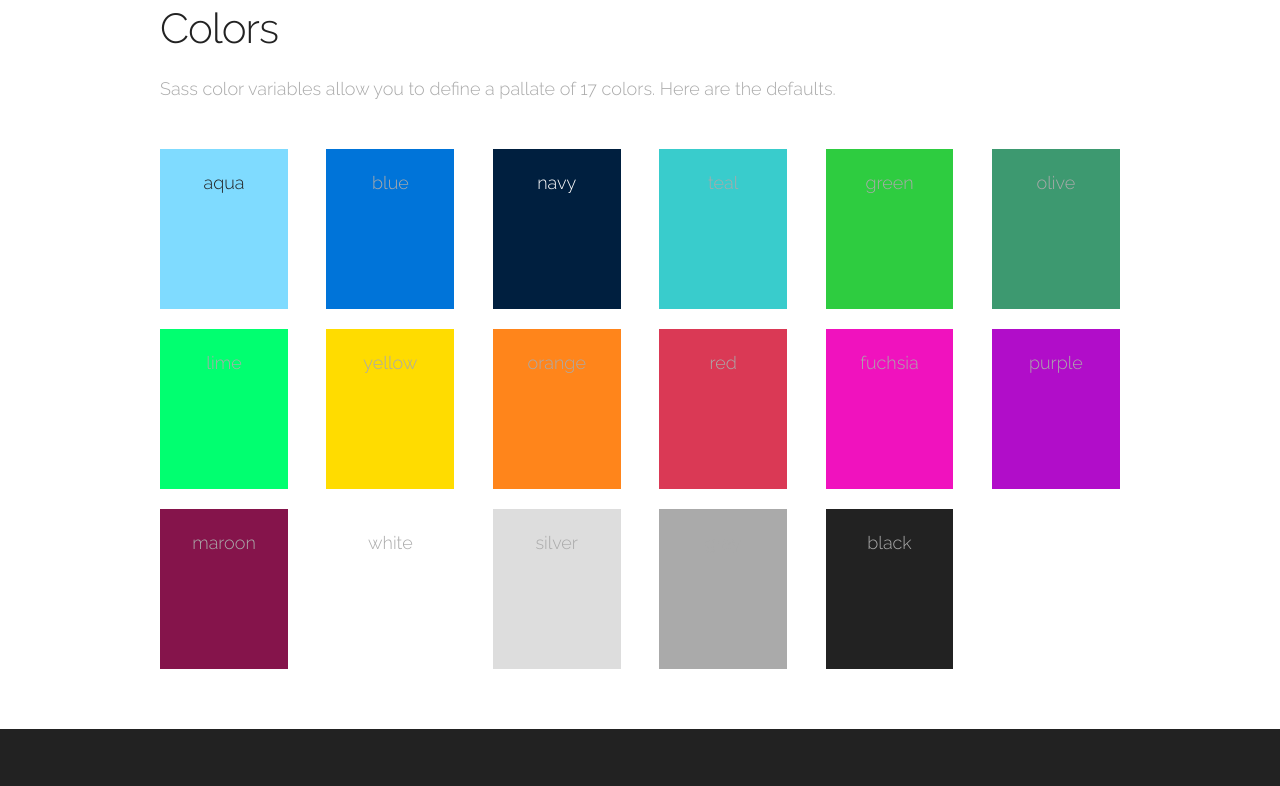
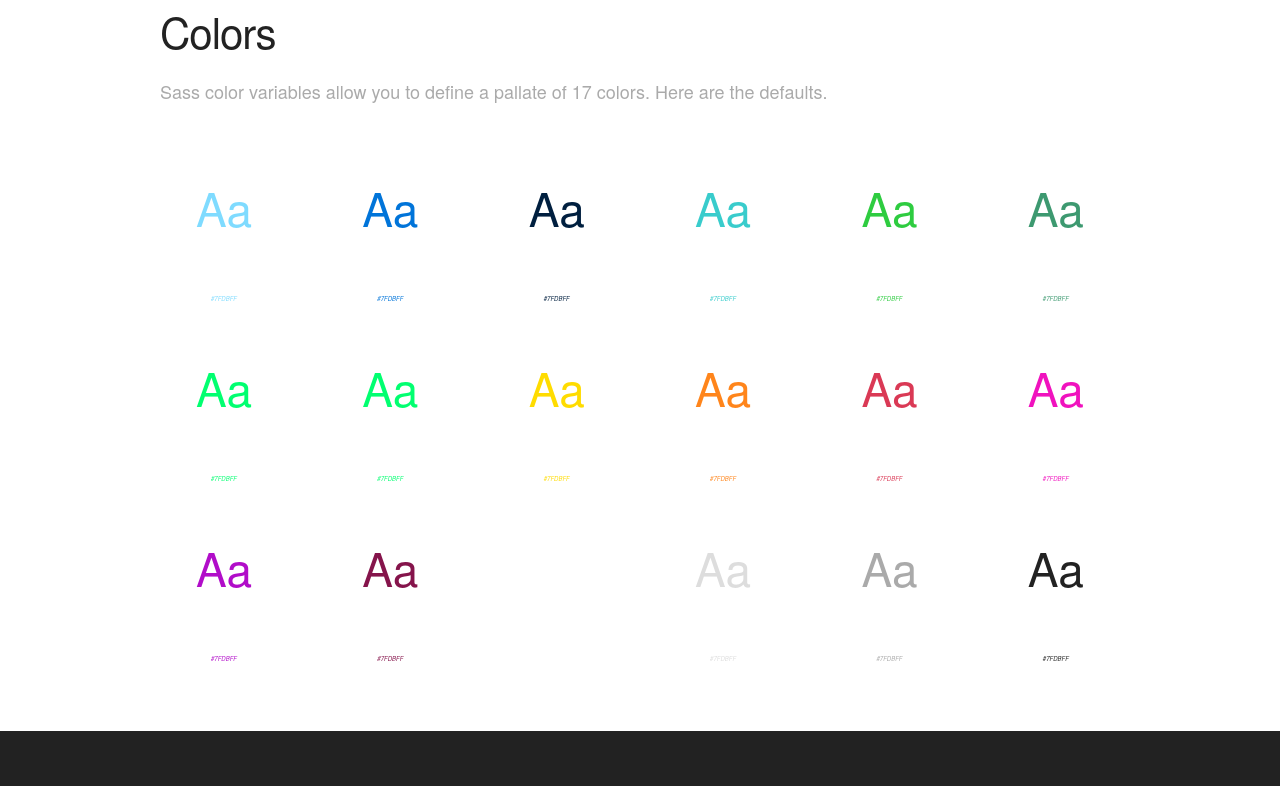
Before and after one commit to whaleen/pelican, a website: page app/index.html in a window 1280 px wide. Shown: the part 1320-2106 px from the top of the page. Drawn offline with nearby package versions, Linux system fonts and the light colour scheme.

Commit message:
tiny pecks at crumbs

```diff
--- a/app/index.html
+++ b/app/index.html
@@ -4,15 +4,15 @@
 
   <meta charset="utf-8">
   <title>Pelican</title>
-  <meta name="description" content="Gulp tasks over Sass development.">
+  <meta name="description" content="">
   <meta name="author" content="Joshua Vaage">
 
   <meta name="viewport" content="width=device-width, initial-scale=1">
 
-  <link href='http://fonts.googleapis.com/css?family=Raleway:400,300,600' rel='stylesheet' type='text/css'>
+  <!-- <link href='http://fonts.googleapis.com/css?family=Raleway:400,300,600' rel='stylesheet' type='text/css'> -->
 
   <link rel="stylesheet" href="css/pelican.css">
-  <link rel="stylesheet" href="http://code.ionicframework.com/ionicons/2.0.1/css/ionicons.min.css">
+  <!-- <link rel="stylesheet" href="http://code.ionicframework.com/ionicons/2.0.1/css/ionicons.min.css"> -->
 
   <link rel="icon" type="image/png" href="images/favicon.png" />
 
@@ -64,24 +64,23 @@
 
 <div class="panel-wrapper">
 
-  <section class="vw-container bg-black white">
+  <section class="bg-black white">
   <div class="container">
     <div class="row">
       <div class="six columns">
-
         <p class="">
         <a class="button" href="https://github.com/whaleen/poise/archive/master.zip"><i class="ion-ios-download"></i> Download Source</a>
         <a class="button"><i class="ion-social-github"></i> View on GitHub</a></p>
-
       </div>
-
+      <div class="three columns">
+      </div>
     </div>
   </div>
 </section>
 
 
 
-  <section class="vw-container bg-white gray">
+<section class="vw-container bg-white gray">
     <div class="container">
         <div class="row">
           <div class="eight columns">
@@ -91,9 +90,7 @@
                <p>All modules share <a href="#components">Sass</a> variables and are compiled into an 56kb <strong>unminified</strong> CSS file called <a href="#components">pelican.css</a> .</p>
 
                <p>Pelican uses <a href="#components">Gulp</a> to compile Sass and inject changes live into the browser.</p>
-
           </div>
-
 
           <div class="four columns">
             <img src="images/pelican-logo.png">
@@ -110,27 +107,18 @@
             <i class="ion-repo-fork"></i>
             <h3 class="">Try Pelican</h3>
               <p class="">
-
-
                 <p>Clone this entire repo</p>
-
                 <p><code class="bg-blue white border--blue">$ git clone https://github.com/whaleen/pelican.git</code></p>
-
-
                 <p>Move into the directory containing Pelican</p>
                 <p><code class="bg-blue white border--blue">
                 $ cd pelican
               </code></p>
-
-
                 <p>Install dependencies</p>
                 <p><code class="bg-blue white border--blue">$ npm install</code></p>
-
                 <p>Run Pelican</p>
                 <code class="bg-blue white border--blue">
                 $ npm start
               </code>
-
               </p>
         </div>
         <div class="four columns">
@@ -145,27 +133,28 @@
 
     <p class="">Sass color variables allow you to define a pallate of 17 colors. Here are the defaults. </p>
     <div class="row colors">
-      <div class="two columns bg-aqua black">aqua</div>
-      <div class="two columns bg-blue">blue</div>
-      <div class="two columns bg-navy white">navy</div>
-      <div class="two columns bg-teal">teal</div>
-      <div class="two columns bg-green">green</div>
-      <div class="two columns bg-olive">olive</div>
+      <div class="two columns aa bg-white aqua border--aqua">Aa<br><i class="hex-color">#7FDBFF</i></div>
+      <div class="two columns aa bg-white blue">Aa<br><i class="hex-color">#7FDBFF</i></div>
+      <div class="two columns aa bg-white navy">Aa<br><i class="hex-color">#7FDBFF</i></div>
+      <div class="two columns aa bg-white teal">Aa<br><i class="hex-color">#7FDBFF</i></div>
+      <div class="two columns aa bg-white green">Aa<br><i class="hex-color">#7FDBFF</i></div>
+      <div class="two columns aa bg-white olive">Aa<br><i class="hex-color">#7FDBFF</i></div>
     </div>
     <div class="row colors">
-      <div class="two columns bg-lime">lime</div>
-      <div class="two columns bg-yellow">yellow</div>
-      <div class="two columns bg-orange">orange</div>
-      <div class="two columns bg-red">red</div>
-      <div class="two columns bg-fuchsia">fuchsia</div>
-      <div class="two columns bg-purple">purple</div>
+      <div class="two columns aa bg-white lime">Aa<br><i class="hex-color">#7FDBFF</i></div>
+      <div class="two columns aa bg-white lime">Aa<br><i class="hex-color">#7FDBFF</i></div>
+      <div class="two columns aa bg-white yellow">Aa<br><i class="hex-color">#7FDBFF</i></div>
+      <div class="two columns aa bg-white orange">Aa<br><i class="hex-color">#7FDBFF</i></div>
+      <div class="two columns aa bg-white red">Aa<br><i class="hex-color">#7FDBFF</i></div>
+      <div class="two columns aa bg-white fuchsia">Aa<br><i class="hex-color">#7FDBFF</i></div>
     </div>
     <div class="row colors">
-      <div class="two columns bg-maroon">maroon</div>
-      <div class="two columns bg-white border--gray">white</div>
-      <div class="two columns bg-silver">silver</div>
-      <div class="two columns bg-gray">gray</div>
-      <div class="two columns bg-black gray">black</div>
+      <div class="two columns aa bg-white purple">Aa<br><i class="hex-color">#7FDBFF</i></div>
+      <div class="two columns aa bg-white maroon">Aa<br><i class="hex-color">#7FDBFF</i></div>
+      <div class="two columns aa bg-white white border--gray">Aa<br><i class="hex-color">#7FDBFF</i></div>
+      <div class="two columns aa bg-white silver">Aa<br><i class="hex-color">#7FDBFF</i></div>
+      <div class="two columns aa bg-white gray">Aa<br><i class="hex-color">#7FDBFF</i></div>
+      <div class="two columns aa bg-white black gray">Aa<br><i class="hex-color">#7FDBFF</i></div>
     </div>
   </div>
 </section>
--- a/app/scss/_dev.scss
+++ b/app/scss/_dev.scss
@@ -39,3 +39,9 @@ section {padding: 60px 0px; }
   padding: 20px 0;
   box-sizing: border-box;
 }
+
+// Docs colors
+div.colors > div {height: 160px; padding-top: 20px; margin-top: 20px; text-align: center; vertical-align: center;}
+
+.aa {font-size: 4.6rem;}
+.hex-color {font-size: 0.6rem;}
```
Also changed, not shown: gulpfile.js (+1 -10 lines), app/css/pelican.css, app/images/pelican.svg (added).
